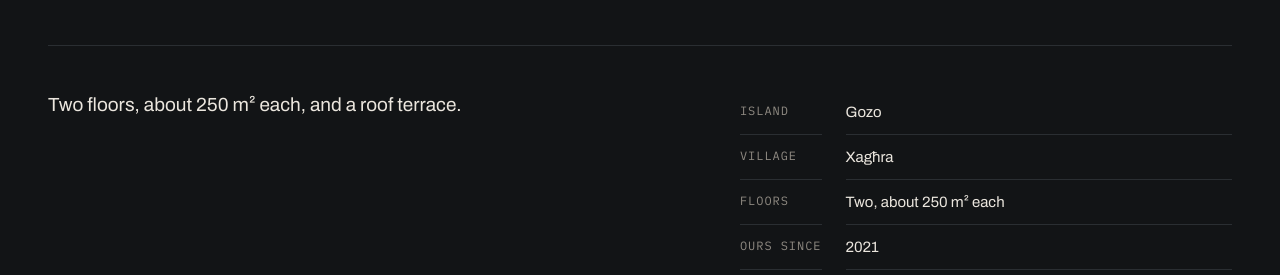
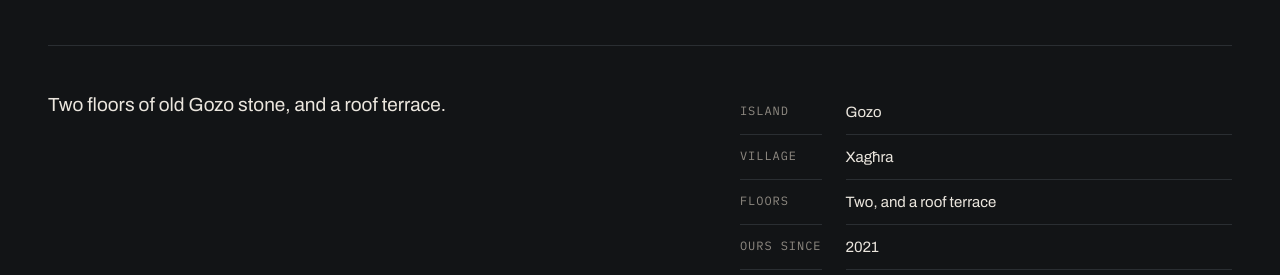
Before and after one commit to mattcarp/mc-19church-site, a plain HTML site: page index.html in a window 1280 px wide. Shown: the part 920-1195 px from the top of the page. Drawn offline with Linux system fonts and the light colour scheme.

Commit message:
content: drop floor area

```diff
--- a/index.html
+++ b/index.html
@@ -40,12 +40,12 @@
 
       <section class="about">
         <div>
-          <p>Two floors, about 250 m² each, and a roof terrace.</p>
+          <p>Two floors of old Gozo stone, and a roof terrace.</p>
         </div>
         <dl class="facts">
           <dt>Island</dt><dd>Gozo</dd>
           <dt>Village</dt><dd>Xagħra</dd>
-          <dt>Floors</dt><dd>Two, about 250 m² each</dd>
+          <dt>Floors</dt><dd>Two, and a roof terrace</dd>
           <dt>Ours since</dt><dd>2021</dd>
         </dl>
       </section>
```
